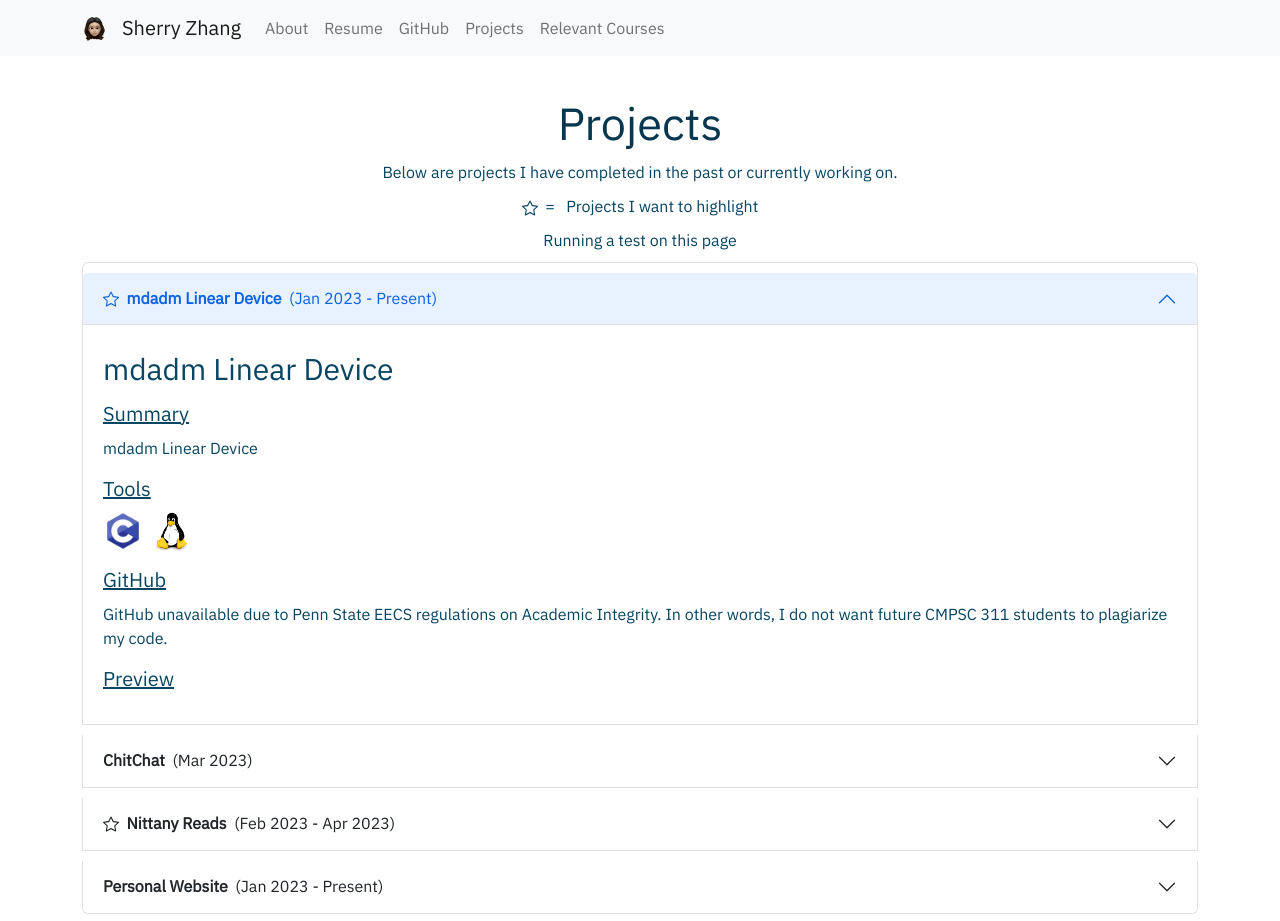
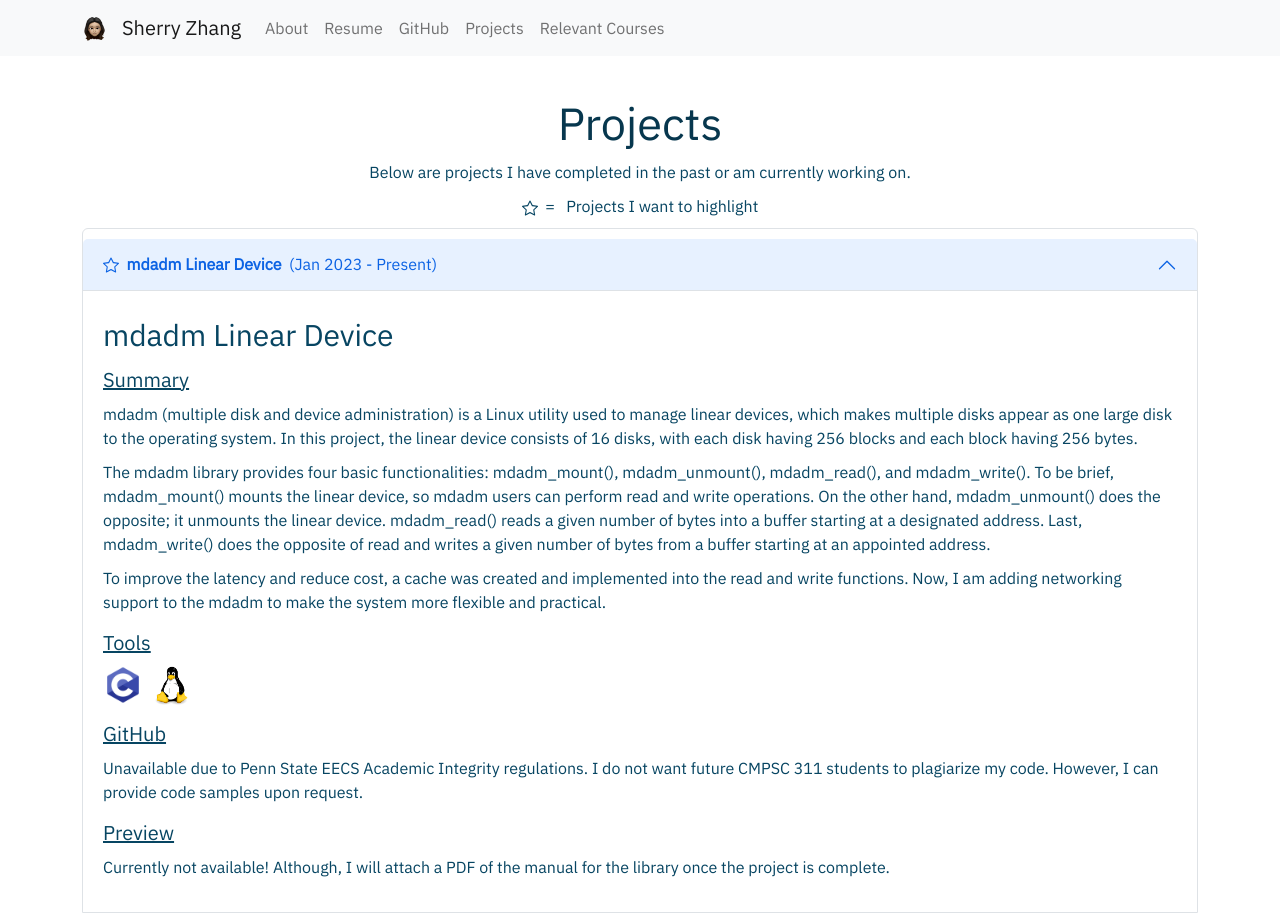
Before and after one commit to zsherry168/zsherry168.github.io, a React (Create React App) app: page /projects in a window 1280 px wide. Shown: the top 921 px of the page. Built offline with nearby package versions, Linux system fonts and the light colour scheme.

Commit message:
Finished the descriptions for every project under projects page. Still need preview content for chitchat and mdadm. Made some minor tweaks in Relevant Courses. Added a 'last updated' note in footer. Removed favicon problem from README

```diff
--- a/src/components/Footer.js
+++ b/src/components/Footer.js
@@ -28,7 +28,8 @@ function Footer () {
                     LinkedIn
                     </a>
                 </p>
-                <p class="react">Created with React.js</p>
+                <p>Last updated: April 18, 2023</p>
+                <p class="react">Created with React</p>
             </div>
         </div>
     )
--- a/src/components/Projects.js
+++ b/src/components/Projects.js
@@ -25,15 +25,12 @@ export const Projects = () => {
 			<div class="container">
 				<div class="projects">
 					<h1>Projects</h1>
-					<p>Below are projects I have completed in the past or currently working on.</p>
+					<p>Below are projects I have completed in the past or am currently working on.</p>
 					<p>
 						<svg xmlns="http://www.w3.org/2000/svg" width="16" height="16" fill="currentColor" class="bi bi-star" viewBox="0 0 16 16">
 							<path d="M2.866 14.85c-.078.444.36.791.746.593l4.39-2.256 4.389 2.256c.386.198.824-.149.746-.592l-.83-4.73 3.522-3.356c.33-.314.16-.888-.282-.95l-4.898-.696L8.465.792a.513.513 0 0 0-.927 0L5.354 5.12l-4.898.696c-.441.062-.612.636-.283.95l3.523 3.356-.83 4.73zm4.905-2.767-3.686 1.894.694-3.957a.565.565 0 0 0-.163-.505L1.71 6.745l4.052-.576a.525.525 0 0 0 .393-.288L8 2.223l1.847 3.658a.525.525 0 0 0 .393.288l4.052.575-2.906 2.77a.565.565 0 0 0-.163.506l.694 3.957-3.686-1.894a.503.503 0 0 0-.461 0z"/>
 						</svg>
 						&nbsp; = &nbsp; Projects I want to highlight
-					</p>
-					<p>
-						Running a test on this page
 					</p>
 					<Accordion defaultActiveKey="0">
 						<Accordion.Item eventKey="0">
@@ -48,7 +45,23 @@ export const Projects = () => {
 									<div class="section">
 										<h5>Summary</h5>
 										<p>
-											mdadm Linear Device
+											mdadm (multiple disk and device administration) is a Linux utility used to manage
+											linear devices, which makes multiple disks appear as one large disk to the operating
+											system. In this project, the linear device consists of 16 disks, with each disk having
+											256 blocks and each block having 256 bytes.
+										</p>
+										<p>
+											The mdadm library provides four basic functionalities: mdadm_mount(), mdadm_unmount(),
+											mdadm_read(), and mdadm_write(). To be brief, mdadm_mount() mounts the linear device,
+											so mdadm users can perform read and write operations. On the other hand, mdadm_unmount()
+											does the opposite; it unmounts the linear device. mdadm_read() reads a given number of bytes
+											into a buffer starting at a designated address. Last, mdadm_write() does the opposite of read
+											and writes a given number of bytes from a buffer starting at an appointed address.
+										</p>
+										<p>
+											To improve the latency and reduce cost, a cache was created and implemented into the read and
+											write functions. Now, I am adding networking support to the mdadm to make the system more flexible
+											and practical.
 										</p>
 									</div>
 									<div class="section">
@@ -59,12 +72,17 @@ export const Projects = () => {
 									<div class="section">
 										<h5>GitHub</h5>
 										<p>
-											GitHub unavailable due to Penn State EECS regulations on Academic Integrity.
-											In other words, I do not want future CMPSC 311 students to plagiarize my code.
+											Unavailable due to Penn State EECS Academic Integrity regulations. I do not
+											want future CMPSC 311 students to plagiarize my code. However, I can provide
+											code samples upon request.
 										</p>
 									</div>
 									<div class="section">
 										<h5>Preview</h5>
+										<p>
+											Currently not available! Although, I will attach a PDF of the manual for the library
+											once the project is complete.
+										</p>
 									</div>
 								</div>
 							</Accordion.Body>
@@ -77,7 +95,13 @@ export const Projects = () => {
 										<div class="section">
 											<h5>Summary</h5>
 											<p>
-												Need to complete. Also running a test on deployment
+												ChitChat is an online messaging service built with the Flask microframework and
+												Socket.IO library. The application is written in Python, JavaScript, HTML, and CSS
+												and supports real-time bi-directional communication between web clients and servers.
+												Upon arrival, users are asked to enter a display name. After, users may join an existing
+												channel or create a new one. Inside the channel, users can send as many messages as they
+												desire and receive messages from other users. Furthermore, users can also see the preexisting
+												messages in a channel upon entrance.
 											</p>
 										</div>
 										<div class="section">
@@ -99,6 +123,7 @@ export const Projects = () => {
 										</div>
 										<div class="section">
 											<h5>Preview</h5>
+											<p>Available soon!</p>
 										</div>
 									</div>
 							</Accordion.Body>
@@ -161,8 +186,8 @@ export const Projects = () => {
 												web development services; however, I never yielded any successful results. It wasn't
 												until I self-taught myself the basics of HTML and CSS did I finally create my first website.
 												Once completed, I eagerly launched my website on GitHub Pages but told myself I could do better.
-												In turn, I rebuilt my website (the one you see today) using React.js and React Bootstrap and
-												replaced the old one. While I work on other projects, I hope to continue improving this website
+												In turn, I rebuilt my website (the one you see today) using React and React Bootstrap and
+												replaced the old website. While I work on other projects, I hope to continue improving this website
 												and further developing my skills in web development.
 											</p>
 										</div>
--- a/src/components/RelevantCourses.js
+++ b/src/components/RelevantCourses.js
@@ -30,7 +30,8 @@ export const RelevantCourses = () => {
                 <h1>Relevant Courses</h1>
                 <p>
                     Below is a list of relevant computer science, computer engineering,
-                    and mathematics courses I have taken so far at Penn State.
+                    and mathematics courses I have taken so far or am currently taking
+                    at Penn State.
                 </p>
                 {/* Computer Science Courses */}
                 <div class="courseContainer">
@@ -69,7 +70,7 @@ export const RelevantCourses = () => {
                             <li>CMPSC 297: Hands-on Web Development</li>
                             <p>
                                 Design and implementation of web applications using programming languages,
-                                such as Python, Javascript, and SQL, and frameworks like Bootstrap, Flask,
+                                such as Python, JavaScript, and SQL, and frameworks like Bootstrap, Flask,
                                 and Django. Topics include database design, scalability, security, UI/UX, and APIs.
                             </p>
                             <img src={pythonLogo} class="logo" alt=""/>
@@ -87,7 +88,7 @@ export const RelevantCourses = () => {
                             <p>
                                 Blockchain technology and Web3 development. Covers the basics of coding blockchains
                                 and using smart contracts to create decentralized web applications (dApps). Tools used
-                                include Javascript, Express.js, Node.js, React.js, and Solidity.
+                                include JavaScript, React, Express, Node, and Solidity.
                             </p>
                             <img src={htmlLogo} class="logo" alt=""/>
                             <img src={cssLogo} class="logo" alt=""/>
@@ -99,9 +100,9 @@ export const RelevantCourses = () => {
                         <div class="courseDescription">
                             <li>CMPSC 221: Object Oriented Programming with Web-Based Applications</li>
                             <p>
-                                Object-oriented principles and their application to web-based, net-centric computing.
+                                Object-oriented principles and their application to web-based net-centric computing.
                                 Topics include virtual machines, intermediate code generation, GUI design, event handling,
-                                and server-side programming with database queries. Languages used are Java and SQL.
+                                and server-side programming with database queries. Languages used include Java and SQL.
                             </p>
                             <img src={javaLogo} class="java" alt=""/>
                             <img src={sqlLogo} class="sql" alt=""/>
```
Also changed, not shown: 1 other file (tests, documents, lock files or other folders).
